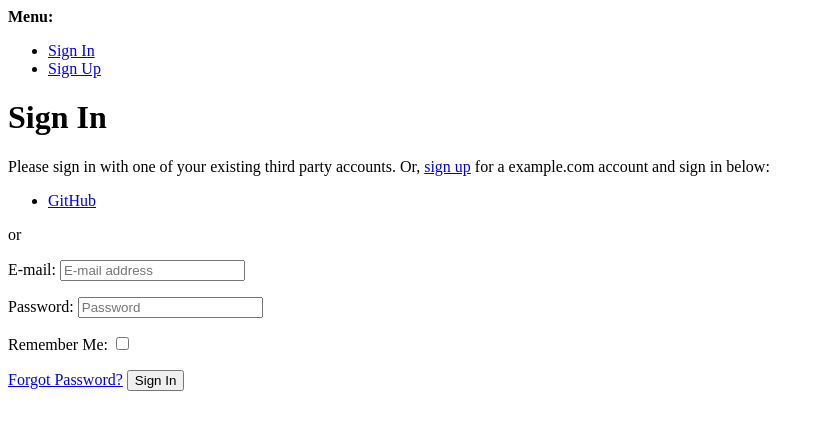
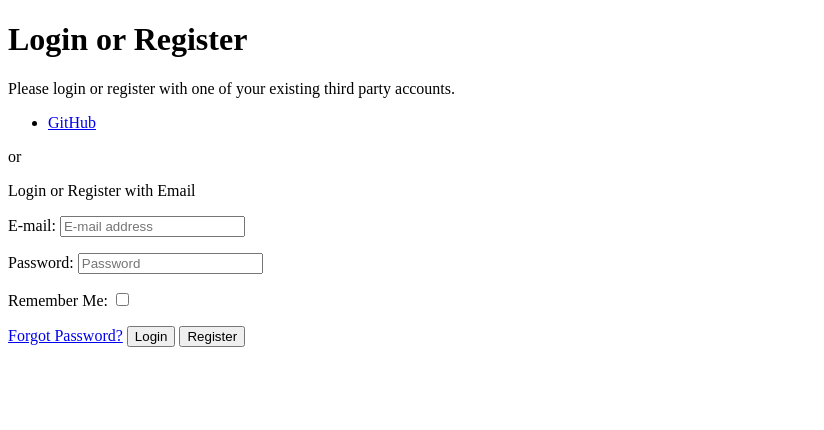
Before and after one commit to thomasd57/django_allauth, a Django app: page /accounts/login/ in a window 1280 px wide. Shown: the top 430 px of the page, without its empty margins (0-824 px from the left). Run offline with Django 3.2, Linux system fonts and the light colour scheme; some libraries are stand-ins or nearby versions.

Commit message:
updated templates for unified login/register

```diff
--- a/templates/account/base.html
+++ b/templates/account/base.html
@@ -20,17 +20,6 @@
     {% endif %}
 
     <div>
-      <strong>Menu:</strong>
-      <ul>
-	{% if user.is_authenticated %}
-	<li><a href="{% url 'account_email' %}">Change E-mail</a></li>
-	<li><a href="{% url 'account_logout' %}">Sign Out</a></li>
-	{% else %}
-	<li><a href="{% url 'account_login' %}">Sign In</a></li>
-	<li><a href="{% url 'account_signup' %}">Sign Up</a></li>
-	{% endif %}
-      </ul>
-    </div>
     {% block content %}
     {% endblock %}
     {% endblock %}
--- a/templates/account/login.html
+++ b/templates/account/login.html
@@ -6,41 +6,29 @@
 {% block head_title %}{% trans "Sign In" %}{% endblock %}
 
 {% block content %}
-
-<h1>{% trans "Sign In" %}</h1>
-
+    <h1>{% trans "Login or Register" %}</h1>
     {% get_providers as socialaccount_providers %}
-
     {% if socialaccount_providers %}
-<p>{% blocktrans with site.name as site_name %}Please sign in with one
-of your existing third party accounts. Or, <a href="{{ signup_url }}">sign up</a>
-for a {{ site_name }} account and sign in below:{% endblocktrans %}</p>
-
+        <p>{% blocktrans with site.name as site_name %}Please login or register with one
+            of your existing third party accounts. {% endblocktrans %}</p>
         <div class="socialaccount_ballot">
-
             <ul class="socialaccount_providers">
                 {% include "socialaccount/snippets/provider_list.html" with process="login" %}
             </ul>
-
             <div class="login-or">{% trans 'or' %}</div>
-
         </div>
-
         {% include "socialaccount/snippets/login_extra.html" %}
-
-{% else %}
-<p>{% blocktrans %}If you have not created an account yet, then please
-<a href="{{ signup_url }}">sign up</a> first.{% endblocktrans %}</p>
     {% endif %}
-
+    <p>Login or Register with Email</p>
     <form class="login" method="POST" action="{% url 'account_login' %}">
         {% csrf_token %}
         {{ form.as_p }}
         {% if redirect_field_value %}
             <input type="hidden" name="{{ redirect_field_name }}" value="{{ redirect_field_value }}" />
         {% endif %}
-  <a class="button secondaryAction" href="{% url 'account_reset_password' %}">{% trans "Forgot Password?" %}</a>
-  <button class="primaryAction" type="submit">{% trans "Sign In" %}</button>
+        <a class="button secondaryAction" href="{% url 'account_reset_password' %}">
+            {% trans "Forgot Password?" %}</a>
+        <button class="primaryAction" type="submit">{% trans "Login" %}</button>
+        <button class="primaryAction" type="submit">{% trans "Register" %}</button>
     </form>
-
 {% endblock %}
```
Lines whose indentation alone changed are shown as unchanged.
